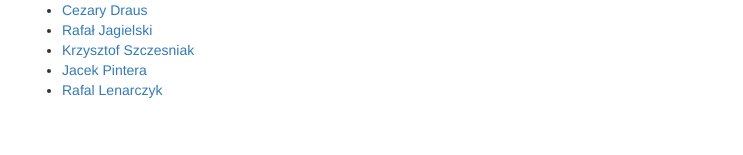
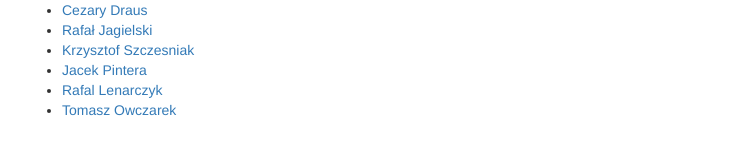
Before and after one commit to microhackathon-2015-03-juglodz/microhackathon-2015-03-juglodz.github.io, a Jekyll site: the page built from index.md, in a window 1280 px wide and 900 px high, scrolled down 2989 px. Shown: the part 735-890 px from the top of the window, without its empty margins (268-1011 px from the left). Built offline with Jekyll 4.4.1, drawn with Linux system fonts in a browser that asks for light colours; Markdown is read by kramdown in place of the engine named in the settings.

Commit message:
Details as requested
Init commit

```diff
--- a/_data/attendees.yml
+++ b/_data/attendees.yml
@@ -50,3 +50,6 @@
 
 - name: Rafal Lenarczyk
   github_username: lenarczy
+
+- name: Tomasz Owczarek
+  github_username: towczare
```
